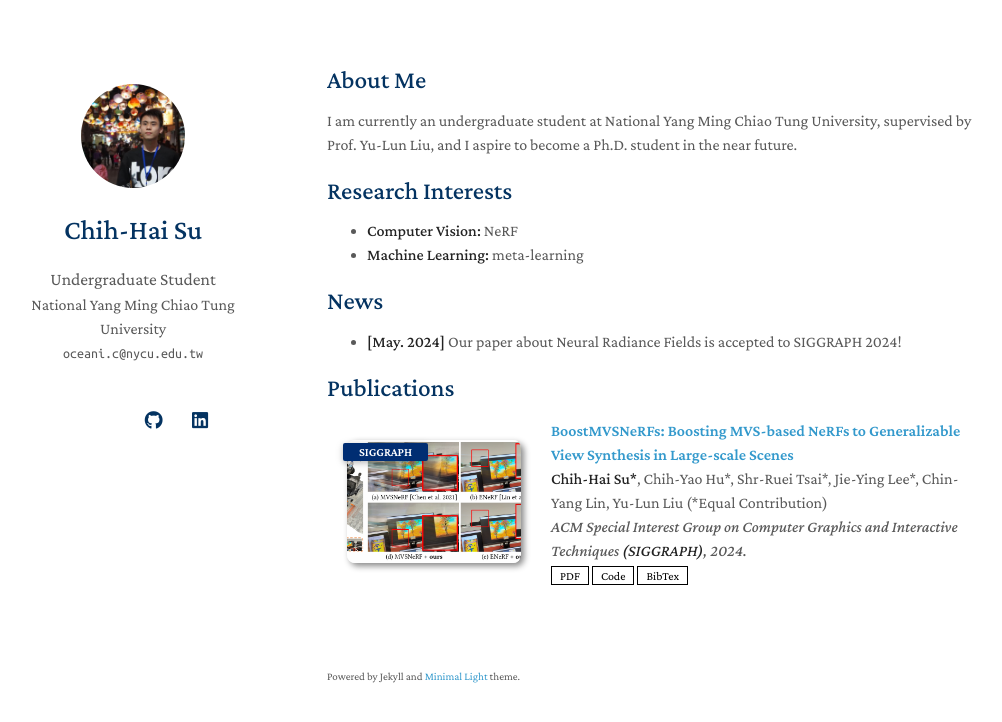
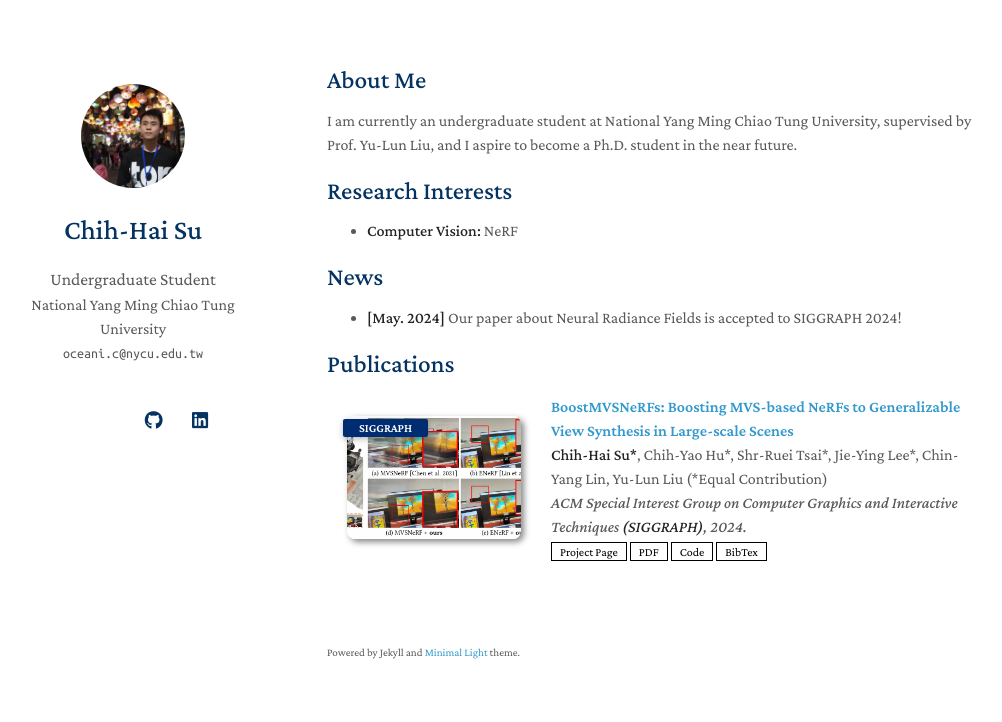
Before and after one commit to Su-Terry/Su-Terry.github.io, a Jekyll site: the page built from index.md, in a window 1280 px wide. Shown: the top 722 px of the page, without its empty margins (143-1145 px from the left). Built offline with Jekyll 4.4.1, drawn with Linux system fonts in a browser that asks for light colours; nearby versions of some CDN libraries; a style sheet for code colours, icons or effects is not loaded; our own code applies the rules of GitHub Pages for plain Markdown files.

Commit message:
Su2024Boost

```diff
--- a/_data/publications.yml
+++ b/_data/publications.yml
@@ -4,7 +4,8 @@ main:
     authors: <strong>Chih-Hai Su*</strong>, Chih-Yao Hu*, Shr-Ruei Tsai*, Jie-Ying Lee*, Chin-Yang Lin, Yu-Lun Liu (*Equal Contribution)
     conference_short: SIGGRAPH
     conference: ACM Special Interest Group on Computer Graphics and Interactive Techniques <strong>(SIGGRAPH)</strong>, 2024.
+    page: https://su-terry.github.io/BoostMVSNeRFs/
     pdf: https://arxiv.org/abs/2407.15848
     code: https://github.com/Su-Terry/BoostMVSNeRFs
-    bibtex: ./_bibliography/Su2024Boost.bib
+    bibtex: https://raw.githubusercontent.com/Su-Terry/Su-Terry.github.io/main/_bibliography/Su2024Boost.bib
     image: ./assets/img/teaser_boostmvsnerfs.png
--- a/_includes/publications.md
+++ b/_includes/publications.md
@@ -21,14 +21,14 @@
       <div class="periodical"><em>{{ link.conference }}</em>
       </div>
     <div class="links">
+      {% if link.page %}
+      <a href="{{ link.page }}" class="btn btn-sm z-depth-0" role="button" target="_blank" style="font-size:12px;">Project Page</a>
+      {% endif %}
       {% if link.pdf %}
       <a href="{{ link.pdf }}" class="btn btn-sm z-depth-0" role="button" target="_blank" style="font-size:12px;">PDF</a>
       {% endif %}
       {% if link.code %}
       <a href="{{ link.code }}" class="btn btn-sm z-depth-0" role="button" target="_blank" style="font-size:12px;">Code</a>
-      {% endif %}
-      {% if link.page %}
-      <a href="{{ link.page }}" class="btn btn-sm z-depth-0" role="button" target="_blank" style="font-size:12px;">Project Page</a>
       {% endif %}
       {% if link.bibtex %}
       <a href="{{ link.bibtex }}" class="btn btn-sm z-depth-0" role="button" target="_blank" style="font-size:12px;">BibTex</a>
--- a/index.md
+++ b/index.md
@@ -9,7 +9,6 @@ I am currently an undergraduate student at National Yang Ming Chiao Tung Univers
 ## Research Interests
 
 - **Computer Vision:** NeRF
-- **Machine Learning:** meta-learning
 
 ## News
 
```
Also changed, not shown: assets/img/teaser_example.png (deleted).
